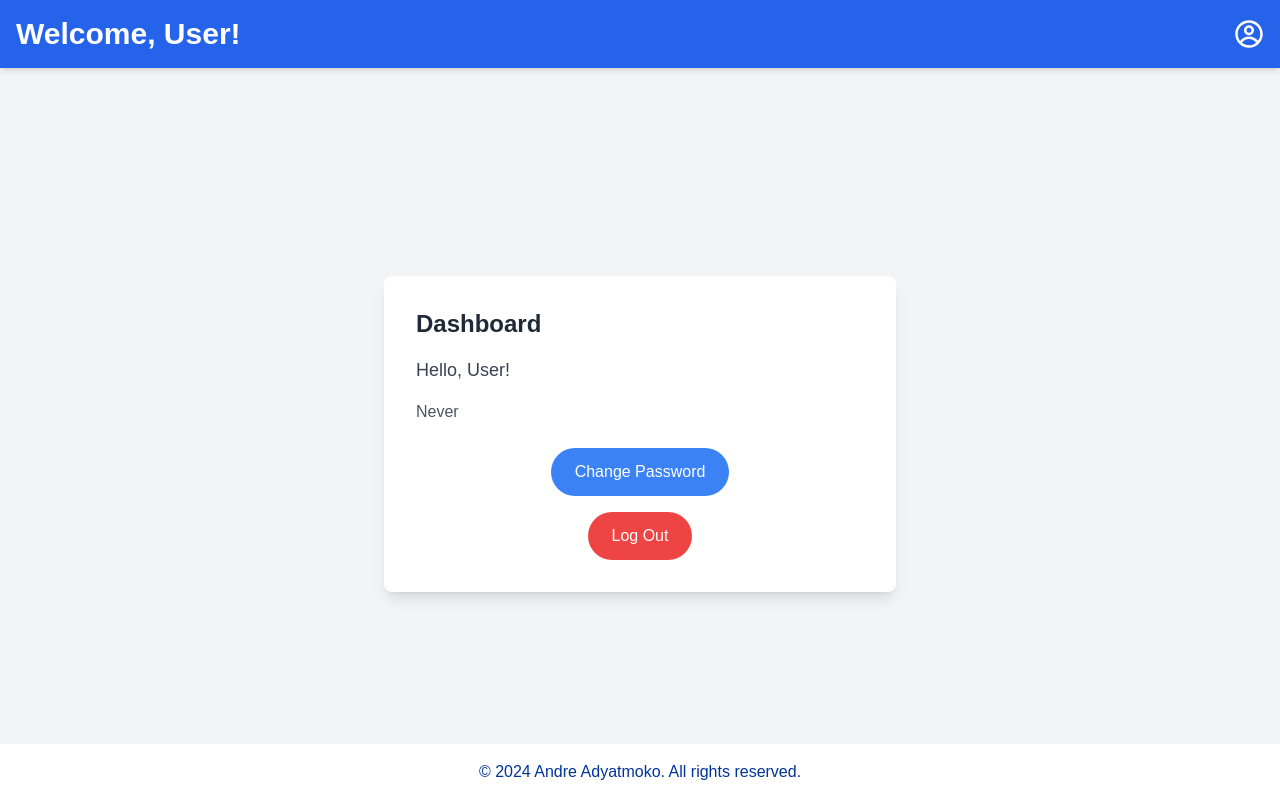
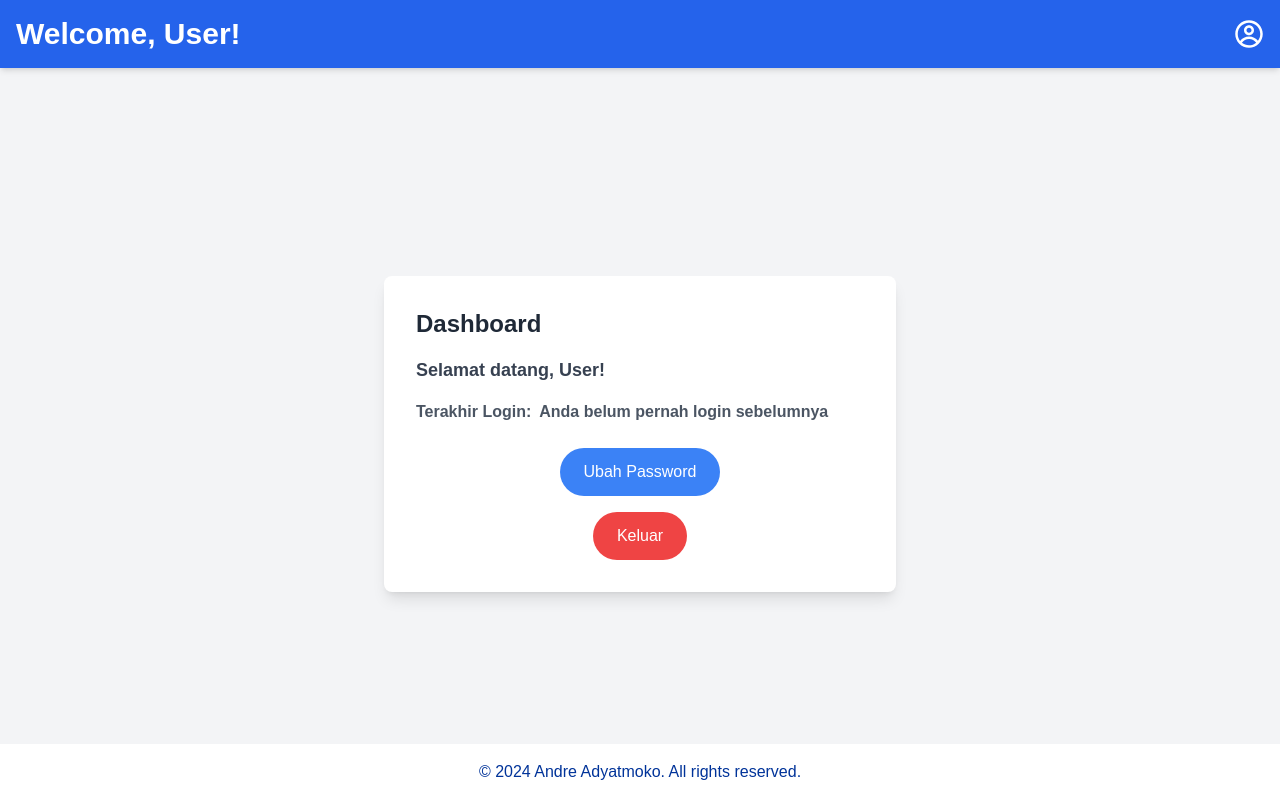
Before and after one commit to AndreAdyatmoko/crud-test, a React (Create React App) app in the folder front-end/: page /home in a window 1280 px wide. Built offline with nearby package versions, Linux system fonts and the light colour scheme; sample sign-in values are in the browser's storage.

Commit message:
Add show password button

```diff
--- a/front-end/src/components/modals/changePasswordModal.jsx
+++ b/front-end/src/components/modals/changePasswordModal.jsx
@@ -6,6 +6,16 @@ import 'react-toastify/dist/ReactToastify.css';
 const ChangePasswordModal = ({ closeModal }) => {
   const [oldPassword, setOldPassword] = useState('');
   const [newPassword, setNewPassword] = useState('');
+  const [showOldPassword, setShowOldPassword] = useState(false);
+  const [showNewPassword, setShowNewPassword] = useState(false);
+
+  const toggleShowOldPassword = () => {
+    setShowOldPassword(prevState => !prevState);
+  };
+
+  const toggleShowNewPassword = () => {
+    setShowNewPassword(prevState => !prevState);
+  };
 
   const handleChangePassword = async (event) => {
     event.preventDefault();
@@ -50,31 +60,45 @@ const ChangePasswordModal = ({ closeModal }) => {
       <div className="bg-white p-6 rounded-lg shadow-lg max-w-sm w-full">
         <h2 className="text-2xl mb-4 font-semibold">Change Password</h2>
         <form onSubmit={handleChangePassword} className="space-y-4">
-          <div className="flex flex-col">
+          <div className="flex flex-col relative">
             <label className="block mb-2 text-gray-700" htmlFor="oldPassword">
-              Old Password
+              Password Lama
             </label>
             <input
-              type="password"
+              type={showOldPassword ? 'text' : 'password'}
               id="oldPassword"
               value={oldPassword}
               onChange={(e) => setOldPassword(e.target.value)}
               className="w-full px-3 py-2 border rounded-md"
               required
             />
+            <button
+              type="button"
+              className="absolute right-2 top-8 text-gray-700"
+              onClick={toggleShowOldPassword}
+            >
+              {showOldPassword ? 'Hide' : 'Show'}
+            </button>
           </div>
-          <div className="flex flex-col">
+          <div className="flex flex-col relative">
             <label className="block mb-2 text-gray-700" htmlFor="newPassword">
-              New Password
+              Password Baru
             </label>
             <input
-              type="password"
+              type={showNewPassword ? 'text' : 'password'}
               id="newPassword"
               value={newPassword}
               onChange={(e) => setNewPassword(e.target.value)}
               className="w-full px-3 py-2 border rounded-md"
               required
             />
+            <button
+              type="button"
+              className="absolute right-2 top-8 text-gray-700"
+              onClick={toggleShowNewPassword}
+            >
+              {showNewPassword ? 'Hide' : 'Show'}
+            </button>
           </div>
           <div className="flex justify-end gap-4 mt-4">
             <button
@@ -82,13 +106,13 @@ const ChangePasswordModal = ({ closeModal }) => {
               onClick={closeModal}
               className="bg-gray-500 text-white px-4 py-2 rounded-md"
             >
-              Cancel
+              Batalkan
             </button>
             <button
               type="submit"
               className="bg-blue-500 text-white px-4 py-2 rounded-md"
             >
-              Change Password
+              Ubah Password
             </button>
           </div>
         </form>
--- a/front-end/src/components/modals/registerModal.jsx
+++ b/front-end/src/components/modals/registerModal.jsx
@@ -11,6 +11,7 @@ const RegisterModal = ({ closeModal }) => {
     birthDate: "",
     gender: "",
   });
+  const [showPassword, setShowPassword] = useState(false);
 
   const handleChange = (e) => {
     const { id, value } = e.target;
@@ -20,10 +21,13 @@ const RegisterModal = ({ closeModal }) => {
     });
   };
 
+  const toggleShowPassword = () => {
+    setShowPassword((prevState) => !prevState);
+  };
+
   const handleSubmit = async (e) => {
     e.preventDefault();
 
-    // Menyesuaikan format data yang akan dikirim ke API
     const dataToSend = {
       full_name: formData.fullName,
       email: formData.email,
@@ -40,8 +44,8 @@ const RegisterModal = ({ closeModal }) => {
       if (response.status === 201) {
         toast.success("Pendaftaran berhasil!", { autoClose: 2000 });
         setTimeout(() => {
-          closeModal(); // Tutup modal jika pendaftaran berhasil setelah 2 detik
-        }, 2000); // Timeout 2 detik
+          closeModal();
+        }, 2000);
       } else {
         toast.error("Email tidak boleh sama ", { autoClose: 2000 });
       }
@@ -95,7 +99,7 @@ const RegisterModal = ({ closeModal }) => {
                 required
               />
             </div>
-            <div className="flex flex-col">
+            <div className="flex flex-col relative">
               <label
                 className="block mb-2 text-gray-800 font-freeman"
                 htmlFor="password"
@@ -103,7 +107,7 @@ const RegisterModal = ({ closeModal }) => {
                 Password
               </label>
               <input
-                type="password"
+                type={showPassword ? "text" : "password"}
                 id="password"
                 value={formData.password}
                 onChange={handleChange}
@@ -112,6 +116,13 @@ const RegisterModal = ({ closeModal }) => {
                 title="Password must be at least 6 characters long and contain both letters and numbers."
                 required
               />
+              <button
+                type="button"
+                className="absolute right-2 top-2 text-gray-800"
+                onClick={toggleShowPassword}
+              >
+                {showPassword ? "Hide" : "Show"}
+              </button>
             </div>
             <div className="flex flex-col">
               <label
--- a/front-end/src/pages/LandingPage/home.jsx
+++ b/front-end/src/pages/LandingPage/home.jsx
@@ -1,22 +1,22 @@
-import React, { useState, useEffect } from 'react';
-import { CgProfile } from 'react-icons/cg';
-import { format, isValid } from 'date-fns';
-import Footer from '../footer/footer';
-import ChangePasswordModal from '../../components/modals/changePasswordModal';
+import React, { useState, useEffect } from "react";
+import { CgProfile } from "react-icons/cg";
+import { format, isValid } from "date-fns";
+import Footer from "../footer/footer";
+import ChangePasswordModal from "../../components/modals/changePasswordModal";
 
 const Home = () => {
   const [isModalOpen, setIsModalOpen] = useState(false);
-  const token = localStorage.getItem('token');
+  const token = localStorage.getItem("token");
 
   useEffect(() => {
     // Jika token tidak ada, redirect ke halaman login
     if (!token) {
-      window.location.href = '/';
+      window.location.href = "/";
     }
   }, [token]);
 
-  const fullName = localStorage.getItem('full_name') || 'User';
-  const lastLogin = localStorage.getItem('last_login') || 'Never';
+  const fullName = localStorage.getItem("full_name") || "User";
+  const lastLogin = localStorage.getItem("last_login") || "Never";
 
   const openModal = () => {
     setIsModalOpen(true);
@@ -29,39 +29,48 @@ const Home = () => {
   const lastLoginDate = new Date(lastLogin);
   const formattedLastLogin = isValid(lastLoginDate)
     ? format(lastLoginDate, "eeee, MMMM d, yyyy 'at' hh:mm a")
-    : "Never";
+    : "Anda belum pernah login sebelumnya";
 
   return (
     <div className="bg-gray-100 text-gray-900 flex flex-col min-h-screen font-sans">
       <header className="bg-blue-600 text-white p-4 shadow-md">
         <div className="container mx-auto flex justify-between items-center">
-          <h1 className="text-xl md:text-3xl font-bold">Welcome, {fullName}!</h1>
+          <h1 className="text-xl md:text-3xl font-bold">
+            Welcome, {fullName}!
+          </h1>
           <CgProfile className="text-2xl md:text-3xl" />
         </div>
       </header>
 
       <main className="flex-1 flex flex-col justify-center items-center p-4">
         <div className="bg-white p-6 md:p-8 rounded-lg shadow-lg max-w-lg w-full">
-          <h2 className="text-xl md:text-2xl mb-4 font-semibold text-gray-800">Dashboard</h2>
-          <p className="text-lg mb-4 text-gray-700">Hello, {fullName}!</p>
-          <p className='text-base mb-6 text-gray-600'>{formattedLastLogin}</p>
+          <h2 className="text-xl md:text-2xl mb-4 font-semibold text-gray-800">
+            Dashboard
+          </h2>
+          <p className="text-lg mb-4 text-gray-700 font-bold">Selamat datang, {fullName}!</p>
+          <div className="flex gap-2">
+          <p className="text-base mb-6 text-gray-600 font-bold">Terakhir Login: </p>
+          <p className="text-base mb-6 text-gray-600 font-bold">
+            {formattedLastLogin}
+          </p>
+          </div>
           <div className="flex flex-col items-center">
             <button
               onClick={openModal}
               className="bg-blue-500 text-white px-4 py-2 md:px-6 md:py-3 rounded-full hover:bg-blue-600 transition-colors duration-300 mb-4 w-full md:w-auto"
             >
-              Change Password
+              Ubah Password
             </button>
             <button
               onClick={() => {
-                localStorage.removeItem('token');
-                localStorage.removeItem('full_name');
-                localStorage.removeItem('last_login');
-                window.location.href = '/';
+                localStorage.removeItem("token");
+                localStorage.removeItem("full_name");
+                localStorage.removeItem("last_login");
+                window.location.href = "/";
               }}
               className="bg-red-500 text-white px-4 py-2 md:px-6 md:py-3 rounded-full hover:bg-red-600 transition-colors duration-300 w-full md:w-auto"
             >
-              Log Out
+              Keluar
             </button>
           </div>
         </div>
--- a/front-end/src/pages/LoginPage/loginPage.jsx
+++ b/front-end/src/pages/LoginPage/loginPage.jsx
@@ -8,6 +8,7 @@ const LoginPage = () => {
   const [isModalOpen, setIsModalOpen] = useState(false);
   const [email, setEmail] = useState("");
   const [password, setPassword] = useState("");
+  const [showPassword, setShowPassword] = useState(false);
 
   const openModal = (event) => {
     event.stopPropagation();
@@ -16,6 +17,10 @@ const LoginPage = () => {
 
   const closeModal = () => {
     setIsModalOpen(false);
+  };
+
+  const toggleShowPassword = () => {
+    setShowPassword((prevState) => !prevState);
   };
 
   const handleLogin = async (event) => {
@@ -30,13 +35,12 @@ const LoginPage = () => {
       );
 
       if (response.status === 200) {
-        const { token, full_name, last_login } = response.data; // Ambil token dan data pengguna dari respons
+        const { token, full_name, last_login } = response.data;
         localStorage.setItem("token", token);
         localStorage.setItem("full_name", full_name);
         localStorage.setItem("last_login", last_login);
         toast.success("Login berhasil!");
 
-        // Jeda 2 detik sebelum redirect
         setTimeout(() => {
           window.location.href = "/home";
         }, 2000);
@@ -96,14 +100,23 @@ const LoginPage = () => {
                 >
                   Password
                 </label>
+                <div className="relative">
                   <input
-                  type="password"
+                    type={showPassword ? "text" : "password"}
                     id="password"
                     value={password}
                     onChange={(e) => setPassword(e.target.value)}
                     className="w-full px-3 py-2 focus:outline-none focus:border-secondary rounded-md"
                     required
                   />
+                  <button
+                    type="button"
+                    className="absolute right-2 top-2 text-black hover:text-primery"
+                    onClick={toggleShowPassword}
+                  >
+                    {showPassword ? "Hide" : "Show"}
+                  </button>
+                </div>
               </div>
               <div className="flex flex-col gap-4">
                 <button
```
Lines whose indentation alone changed are shown as unchanged.
